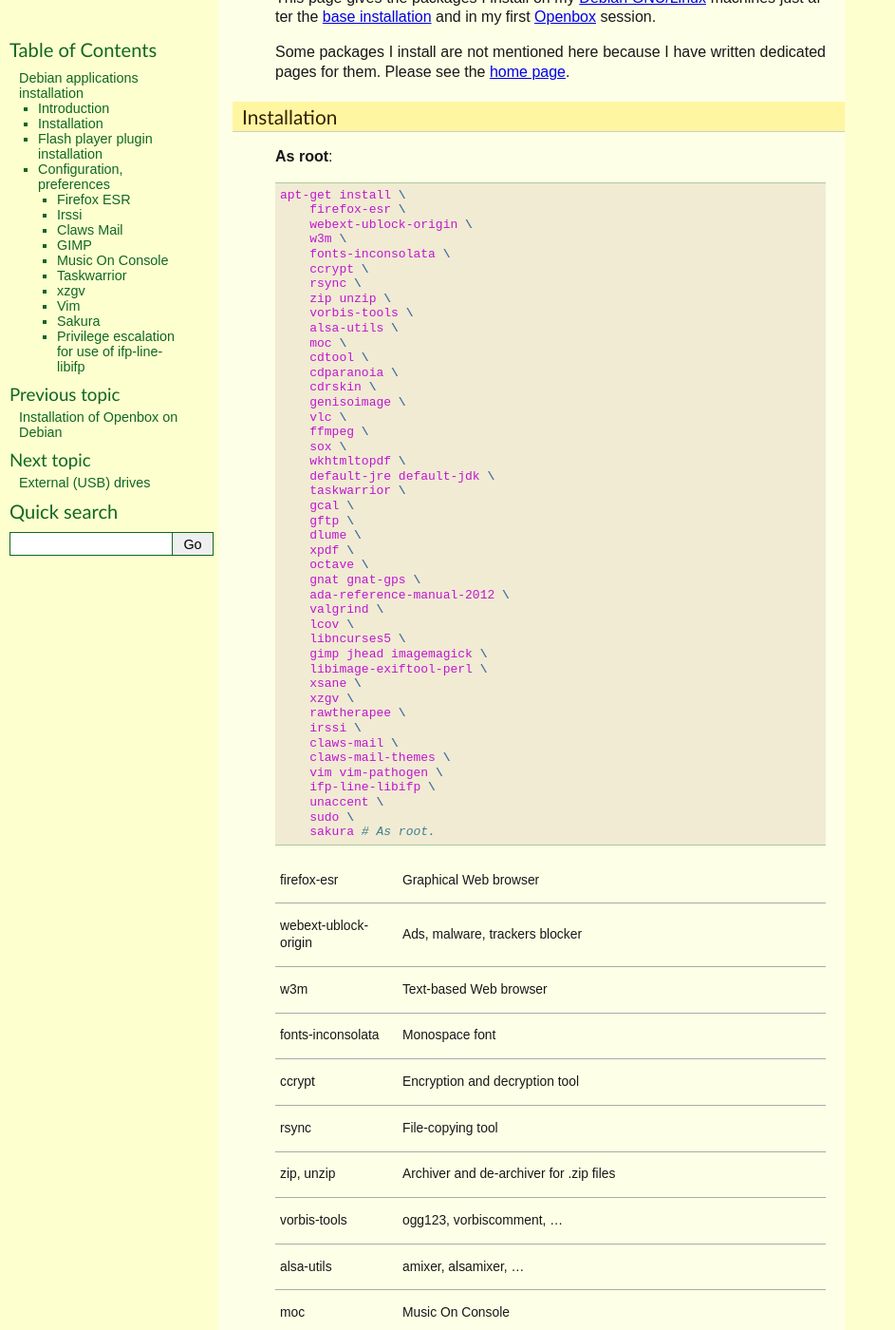
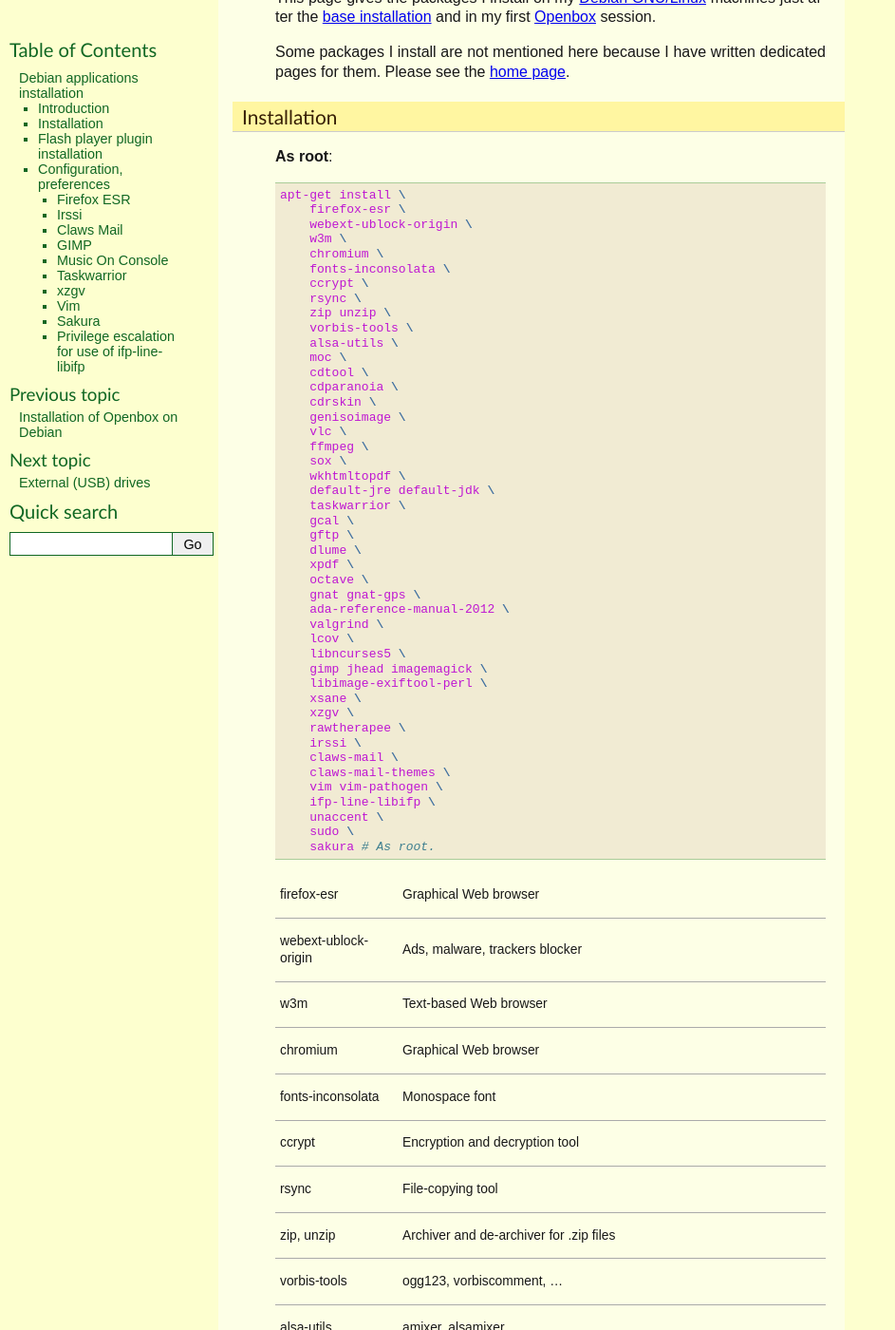
Before and after one commit to thierr26/thierr26_personal_notes_sphinx_sources, a Sphinx documentation site: the page built from source/debian_apps_install.rst, in a window 1280 px wide and 1400 px high, scrolled down 702 px. Shown: the whole window at 95% size, without its empty margins (0-943 px from the left). Built offline with Sphinx 7.4.7, drawn with Linux system fonts in a browser that asks for light colours.

Commit message:
Add Chromium

```diff
--- a/source/debian_apps_install.rst
+++ b/source/debian_apps_install.rst
@@ -29,6 +29,7 @@
       firefox-esr \
       webext-ublock-origin \
       w3m \
+      chromium \
       fonts-inconsolata \
       ccrypt \
       rsync \
@@ -78,6 +79,8 @@
     - Ads, malware, trackers blocker
   * - w3m
     - Text-based Web browser
+  * - chromium
+    - Graphical Web browser
   * - fonts-inconsolata
     - Monospace font
   * - ccrypt
```
